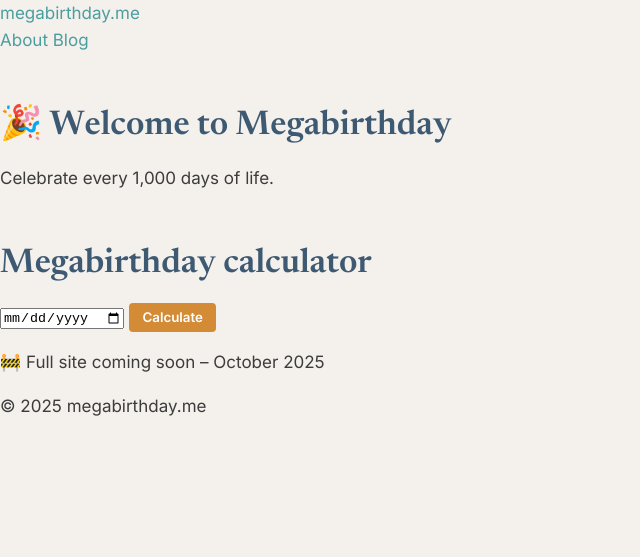
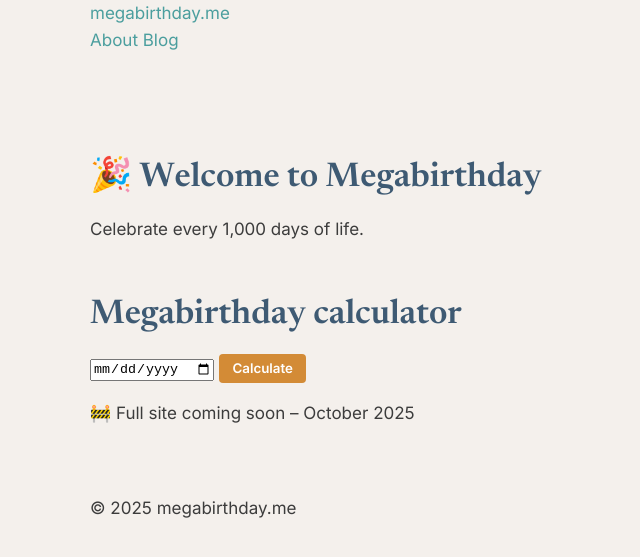
Before and after one commit to Vazool/megabirthday, a Jekyll site: the page built from index.html, in a window 1280 px wide. Shown: the top 557 px of the page, without its empty margins (0-640 px from the left). Built offline with Jekyll 4.4.1, drawn with Linux system fonts in a browser that asks for light colours.

Commit message:
Update main.css
Added container rule

```diff
--- a/assets/css/main.css
+++ b/assets/css/main.css
@@ -16,6 +16,23 @@
 /* Base Styles */
 html {
   font-size: 100%;
+}
+/* Layout tokens */
+:root{
+  --container: 1100px;
+  --space-2: 1rem;
+}
+
+/* Centring container */
+.container{
+  max-width: var(--container);
+  margin-inline: auto;   /* centres the block */
+  padding-inline: var(--space-2);
+}
+
+/* Nice vertical spacing for main */
+main{
+  padding-block: clamp(2rem, 4vw, 4rem);
 }
 
 body {
```
